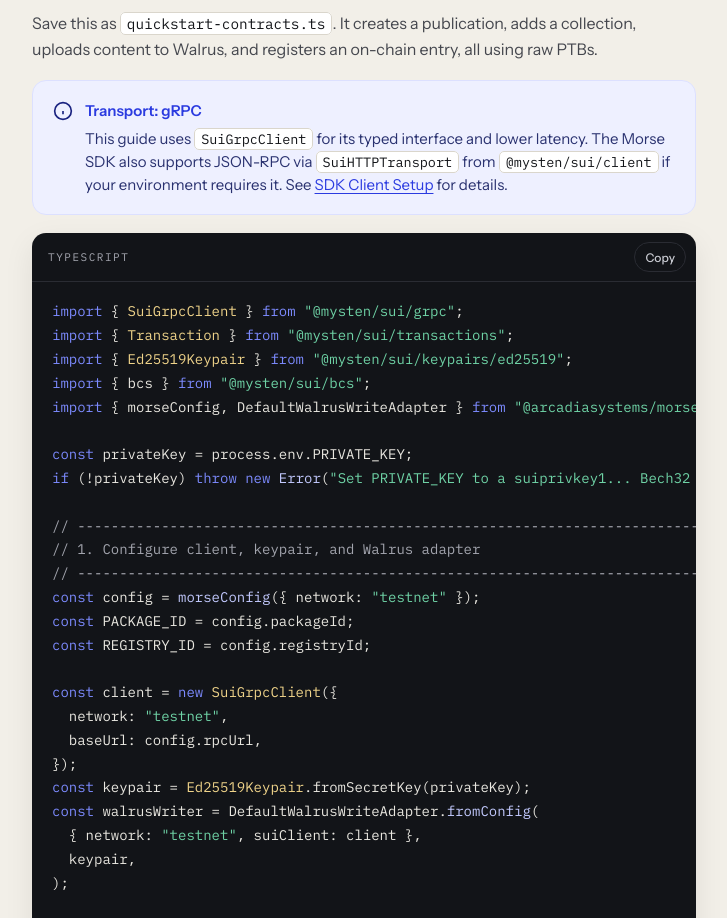
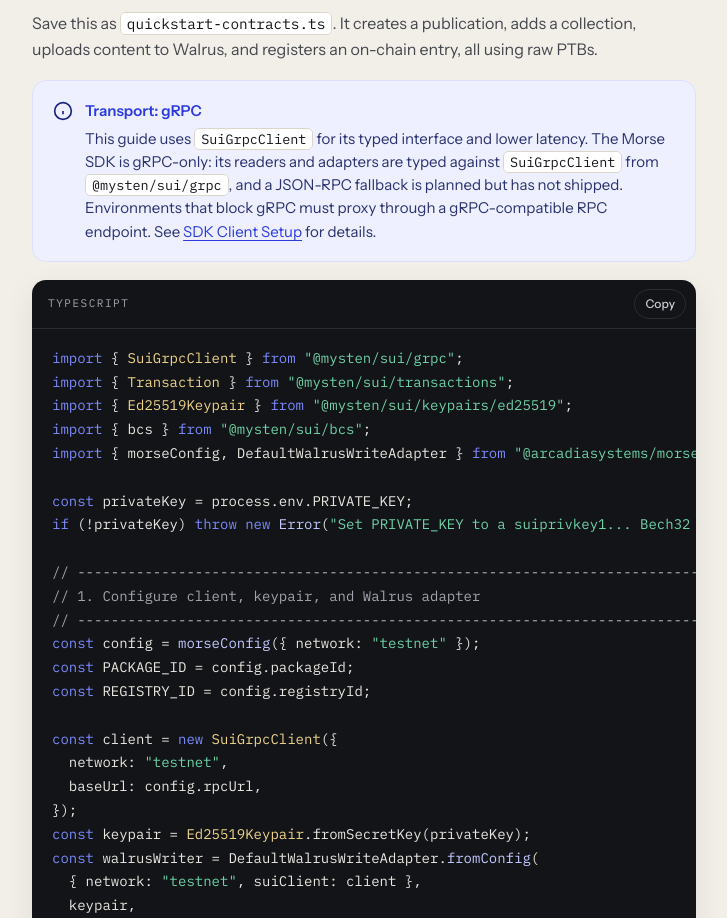
Before and after one commit to arcadiasystems/morse-docs, a website: page quick-start-contracts.html in a window 1280 px wide. Shown: the part 1800-2718 px from the top of the page, without its empty margins (296-1023 px from the left). Drawn offline with nearby package versions, Linux system fonts and the light colour scheme.

Commit message:
Say the SDK is gRPC-only in the contracts quick start
The transport callout said the Morse SDK "also supports JSON-RPC via
`SuiHTTPTransport` from `@mysten/sui/client`". It does not. Every
client the SDK accepts is a `Pick<SuiGrpcClient, ...>` (`clients.ts`),
which the readers and `KeypairAdapter` take, and the SDK README lists
"gRPC client only" as a known limitation: `SuiJsonRpcClient` has
differently named methods, and JSON-RPC fallback is only planned. A
reader who followed the old advice would get a client the SDK cannot
use.

The new wording matches the "gRPC transport required" callout on SDK
Setup, including the proxy advice for environments that block gRPC.

Checked against morse-sdk 0.8.2: README "Known limitations",
`src/clients.ts`, `src/read/reader.ts`,
`src/read/recipient-files-reader.ts`, `src/wallets/keypair-adapter.ts`.

Co-Authored-By: Claude Opus 5.5 <noreply@anthropic.com>
Claude-Session: https://claude.ai/code/session_01EM8w9wrxmJ4vgFBVGdmdcK

```diff
--- a/quick-start-contracts.html
+++ b/quick-start-contracts.html
@@ -130,7 +130,7 @@
           <div class="callout-icon"><svg width="16" height="16" fill="none" stroke="currentColor" stroke-width="2" viewBox="0 0 24 24"><circle cx="12" cy="12" r="10"/><line x1="12" y1="16" x2="12" y2="12"/><line x1="12" y1="8" x2="12.01" y2="8"/></svg></div>
           <div class="callout-body">
             <div class="callout-title">Transport: gRPC</div>
-            <div class="callout-text">This guide uses <code>SuiGrpcClient</code> for its typed interface and lower latency. The Morse SDK also supports JSON-RPC via <code>SuiHTTPTransport</code> from <code>@mysten/sui/client</code> if your environment requires it. See <a href="sdk-client-setup.html">SDK Client Setup</a> for details.</div>
+            <div class="callout-text">This guide uses <code>SuiGrpcClient</code> for its typed interface and lower latency. The Morse SDK is gRPC-only: its readers and adapters are typed against <code>SuiGrpcClient</code> from <code>@mysten/sui/grpc</code>, and a JSON-RPC fallback is planned but has not shipped. Environments that block gRPC must proxy through a gRPC-compatible RPC endpoint. See <a href="sdk-client-setup.html">SDK Client Setup</a> for details.</div>
           </div>
         </div>
 
```
